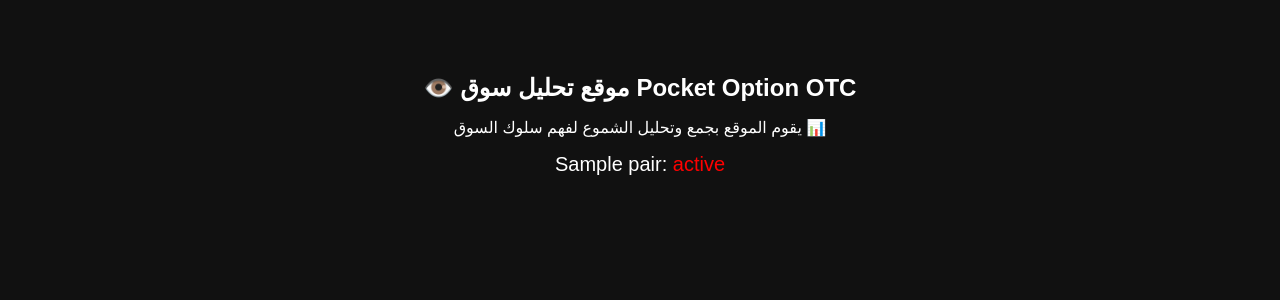
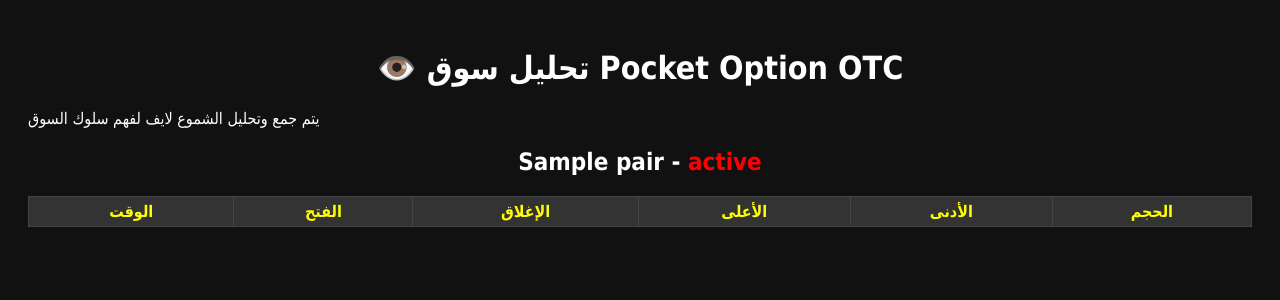
Before and after one commit to abod1002/otc-analyzer, a FastAPI app: template templates/templates.index.html in a window 1280 px wide. Shown: the top 300 px of the page. Run offline with FastAPI, Linux system fonts and the light colour scheme; the template is opened without the code that fills it: most values are stand-ins (such as "Sample title", 1, 10 or a date in 2020); lists and menus that the app fills with data are empty.

Commit message:
templates.index.html

```diff
--- a/templates/templates.index.html
+++ b/templates/templates.index.html
@@ -2,24 +2,65 @@
 <html lang="ar">
 <head>
     <meta charset="UTF-8">
-    <title>موقع تحليل سوق Pocket Option OTC</title>
+    <title>تحليل سوق Pocket Option OTC</title>
     <style>
-        body { background-color: #111; color: white; text-align: center; font-family: Arial; padding-top: 50px; }
-        h1 { font-size: 24px; }
-        .pair-status { font-size: 20px; margin: 10px 0; }
+        body { background-color: #111; color: white; font-family: Tahoma; padding: 20px; }
+        h1, h2, h3 { text-align: center; }
         .green { color: lime; }
         .red { color: red; }
+        table { width: 100%; border-collapse: collapse; margin-bottom: 30px; }
+        th, td { border: 1px solid #444; padding: 5px; text-align: center; }
+        th { background-color: #333; color: #ff0; }
     </style>
 </head>
 <body>
-    <h1>👁️ موقع تحليل سوق <b>Pocket Option OTC</b></h1>
-    <p>يقوم الموقع بجمع وتحليل الشموع لفهم سلوك السوق 📊</p>
+    <h1>👁️ تحليل سوق Pocket Option OTC</h1>
+    <p>يتم جمع وتحليل الشموع لايف لفهم سلوك السوق</p>
 
     {% for pair, status in status_dict.items() %}
-        <div class="pair-status">
-            {{ pair }}:
-            <span class="{{ 'green' if status == '✅' else 'red' }}">{{ status }}</span>
-        </div>
+        <h2>{{ pair }} - <span class="{{ 'green' if status == '✅' else 'red' }}">{{ status }}</span></h2>
+        <table id="{{ pair }}">
+            <thead>
+                <tr>
+                    <th>الوقت</th>
+                    <th>الفتح</th>
+                    <th>الإغلاق</th>
+                    <th>الأعلى</th>
+                    <th>الأدنى</th>
+                    <th>الحجم</th>
+                </tr>
+            </thead>
+            <tbody></tbody>
+        </table>
     {% endfor %}
+
+    <script>
+        const pairs = {{ status_dict.keys() | list | safe }};
+        function updateTables() {
+            pairs.forEach(pair => {
+                fetch(`/api/candles/${pair}`)
+                    .then(res => res.json())
+                    .then(data => {
+                        const tbody = document.querySelector(`#${pair} tbody`);
+                        tbody.innerHTML = "";
+                        data.slice().reverse().forEach(candle => {
+                            const row = `
+                                <tr>
+                                    <td>${candle.time}</td>
+                                    <td>${candle.open}</td>
+                                    <td>${candle.close}</td>
+                                    <td>${candle.high}</td>
+                                    <td>${candle.low}</td>
+                                    <td>${candle.volume}</td>
+                                </tr>`;
+                            tbody.innerHTML += row;
+                        });
+                    });
+            });
+        }
+
+        setInterval(updateTables, 5000); // تحديث كل 5 ثوانٍ
+        updateTables();
+    </script>
 </body>
 </html>
```
